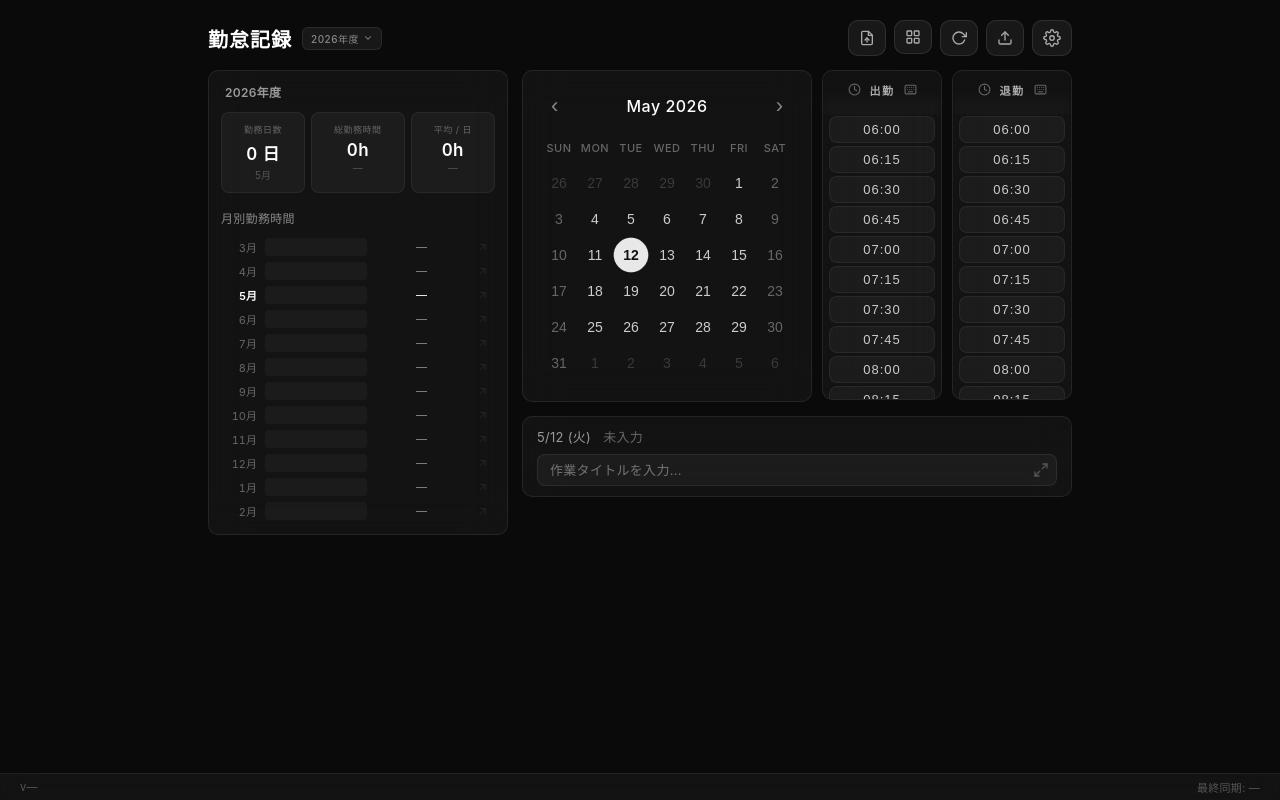
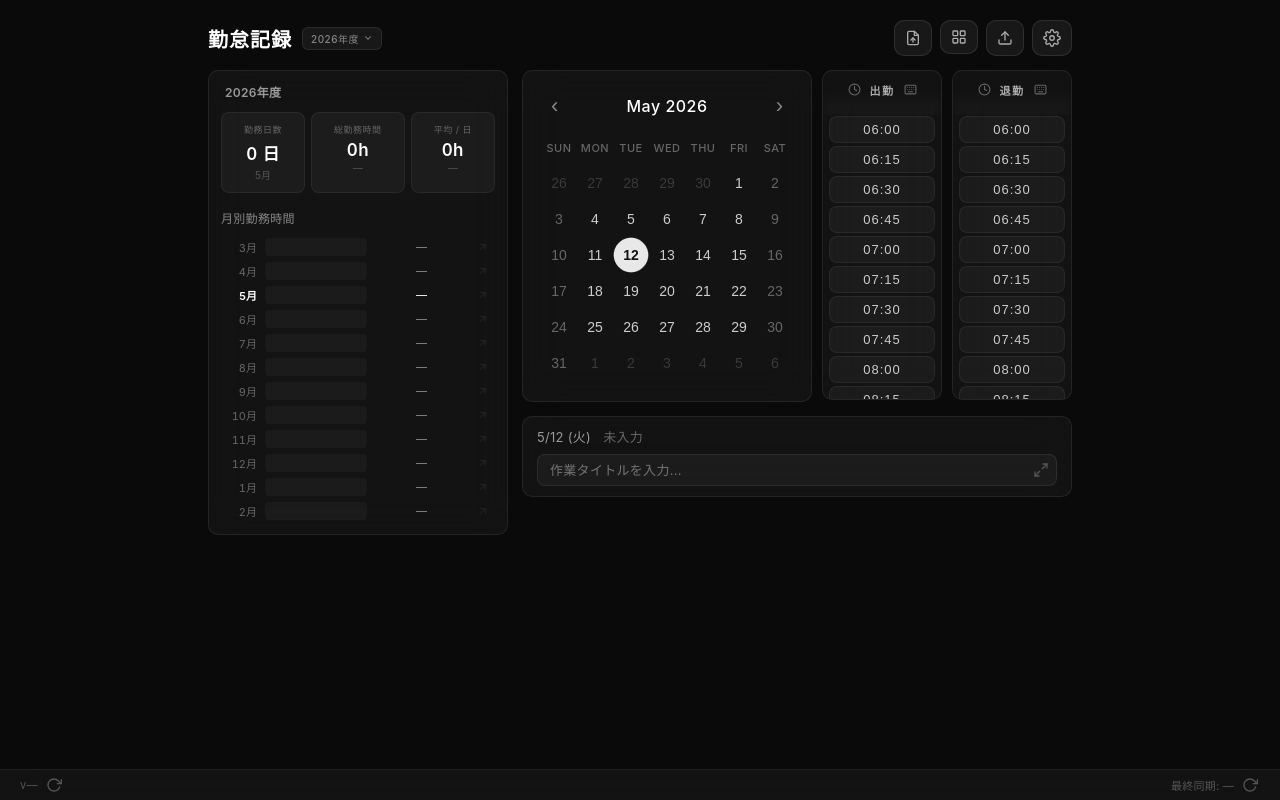
Before and after one commit to Egssy620/schedule-app, a React (Vite) app: page / in a window 1280 px wide. Built offline with nearby package versions, Linux system fonts and the light colour scheme.

Commit message:
v1.1.0 ステータスバーに更新チェック・手動同期ボタンを追加

```diff
--- a/package.json
+++ b/package.json
@@ -1,6 +1,6 @@
 {
   "name": "schedule-app",
-  "version": "1.0.0",
+  "version": "1.1.0",
   "description": "勤怠記録デスクトップアプリ",
   "main": "electron/main.js",
   "author": "sasakiyoshifumi",
--- a/src/schedule_app.jsx
+++ b/src/schedule_app.jsx
@@ -1410,6 +1410,8 @@ export default function ScheduleApp() {
   const [updateDownloading, setUpdateDownloading] = useState(false);
   const [updateProgress, setUpdateProgress] = useState(0);
   const [updateDownloaded, setUpdateDownloaded] = useState(false);
+  const [updateChecking, setUpdateChecking] = useState(false);
+  const [upToDate, setUpToDate] = useState(false);
 
   const styleCtx = useMemo(() => {
     const tk = themes[theme] || themes.dark;
@@ -1502,7 +1504,7 @@ export default function ScheduleApp() {
       // app info & update check
       try { const v = await window.appInfo?.getVersion(); if (v) setAppVersion(v); } catch {}
       try { const s = await window.appInfo?.getLastSync(); if (s) setLastSync(formatSyncTime(s)); } catch {}
-      window.updateAPI?.onAvailable(info => setUpdateInfo(info));
+      window.updateAPI?.onAvailable(info => { setUpdateInfo(info); setUpdateChecking(false); setUpToDate(false); });
       window.updateAPI?.onProgress(p => { setUpdateDownloading(true); setUpdateProgress(p.percent); });
       window.updateAPI?.onDownloaded(() => { setUpdateDownloading(false); setUpdateDownloaded(true); });
       window.updateAPI?.check();
@@ -1560,6 +1562,14 @@ export default function ScheduleApp() {
         flash("データを再読み込みしました");
       } else { flash("保存データがありません"); }
     } catch { flash("読み込みに失敗しました"); }
+    // check for updates
+    if (window.updateAPI && !updateInfo && !updateDownloaded) {
+      setUpdateChecking(true);
+      setUpToDate(false);
+      try { await window.updateAPI.check(); } catch {}
+      // if no event fires within 5s, assume up-to-date
+      setTimeout(() => { setUpdateChecking(false); setUpToDate(prev => prev || true); }, 5000);
+    }
   };
 
   const pushRecords = async () => {
@@ -1873,6 +1883,7 @@ export default function ScheduleApp() {
     <div style={S.root}>
       <style>{`
         .time-scroll::-webkit-scrollbar { display: none; }
+        @keyframes spin { from { transform: rotate(0deg); } to { transform: rotate(360deg); } }
       `}</style>
 
       {/* ═══ Setup Wizard ═══ */}
@@ -1987,7 +1998,6 @@ export default function ScheduleApp() {
               </>
             )}
           </div>
-          <button style={S.iconBtn} onClick={reloadRecords} title="再読み込み"><RefreshIcon /></button>
           <button style={S.iconBtn} onClick={pushRecords} title="保存・エクスポート"><PushIcon /></button>
           <button style={S.iconBtn} onClick={() => { setTempFolder(saveFolderPath); setShowSettings(true); }} title="設定" data-tour="settingsBtn"><GearIcon /></button>
         </div>
@@ -2313,8 +2323,27 @@ export default function ScheduleApp() {
       {/* ═══ Status Bar ═══ */}
       {!showWizard && (
         <div style={S.statusBar}>
-          <span style={S.statusBarLeft}>v{appVersion || "—"}</span>
-          <span style={S.statusBarRight}>最終同期: {lastSync || "—"}</span>
+          <div style={S.statusBarLeft}>
+            <span>v{appVersion || "—"}</span>
+            <button style={S.statusBarReloadBtn} onClick={reloadRecords} title="再読み込み・更新確認">
+              {updateChecking ? (
+                <svg width="12" height="12" viewBox="0 0 24 24" fill="none" stroke={t.accent} strokeWidth="2.5" strokeLinecap="round" strokeLinejoin="round" style={{animation:"spin 1s linear infinite"}}><path d="M21 12a9 9 0 1 1-6.219-8.56"/></svg>
+              ) : upToDate && !updateInfo ? (
+                <svg width="12" height="12" viewBox="0 0 24 24" fill="none" stroke="#4ade80" strokeWidth="3" strokeLinecap="round" strokeLinejoin="round"><polyline points="20 6 9 17 4 12"/></svg>
+              ) : (
+                <RefreshIcon />
+              )}
+            </button>
+            <style>{`
+              .time-scroll::-webkit-scrollbar { display: none; }
+            `}</style>
+          </div>
+          <div style={S.statusBarRight}>
+            <span>最終同期: {lastSync || "—"}</span>
+            <button style={S.statusBarReloadBtn} onClick={reloadRecords} title="再読み込み">
+              <RefreshIcon />
+            </button>
+          </div>
         </div>
       )}
 
@@ -2542,8 +2571,9 @@ function createStyles(t) {
 
   /* status bar */
   statusBar: { position:"fixed", bottom:0, left:0, right:0, display:"flex", justifyContent:"space-between", alignItems:"center", padding:"5px 20px", background:t.bgCard, borderTop:`1px solid ${t.borderLight}`, backdropFilter:"blur(16px)", WebkitBackdropFilter:"blur(16px)", zIndex:100, fontSize:11, color:t.textVeryWeak, letterSpacing:0.3, fontFamily:"inherit" },
-  statusBarLeft: { fontVariantNumeric:"tabular-nums" },
-  statusBarRight: { fontVariantNumeric:"tabular-nums" },
+  statusBarLeft: { fontVariantNumeric:"tabular-nums", display:"flex", alignItems:"center", gap:6 },
+  statusBarReloadBtn: { background:"none", border:"none", color:t.textVeryWeak, cursor:"pointer", padding:2, display:"flex", alignItems:"center", borderRadius:4, transition:"color .15s" },
+  statusBarRight: { fontVariantNumeric:"tabular-nums", display:"flex", alignItems:"center", gap:6 },
 
   /* update card */
   updateCard: { position:"fixed", left:20, bottom:36, background:t.bgPopup, border:`1px solid ${t.borderMedium}`, borderRadius:12, padding:"14px 18px", width:240, boxShadow:t.shadowPopup, backdropFilter:"blur(24px)", WebkitBackdropFilter:"blur(24px)", zIndex:1500 },
```
